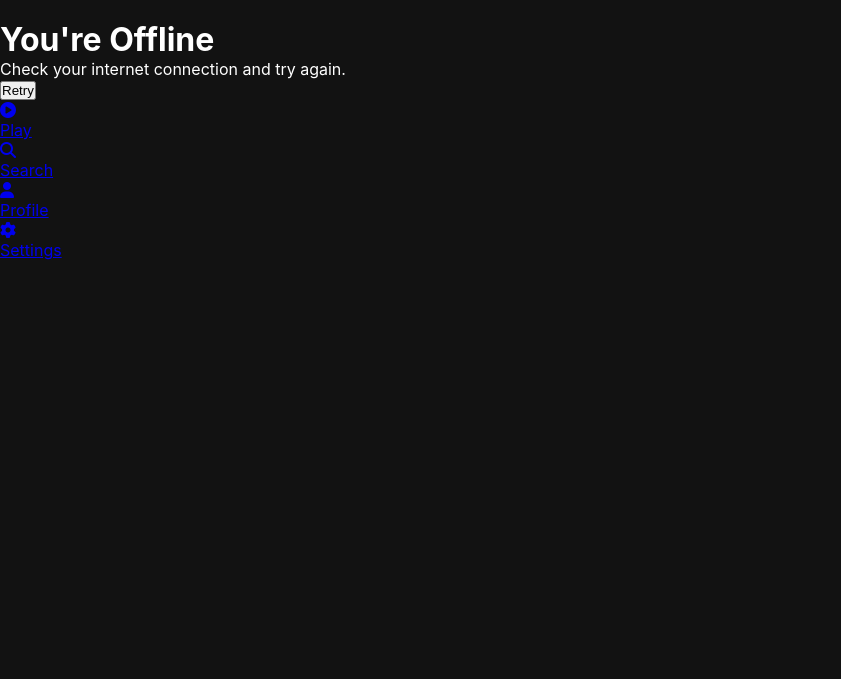
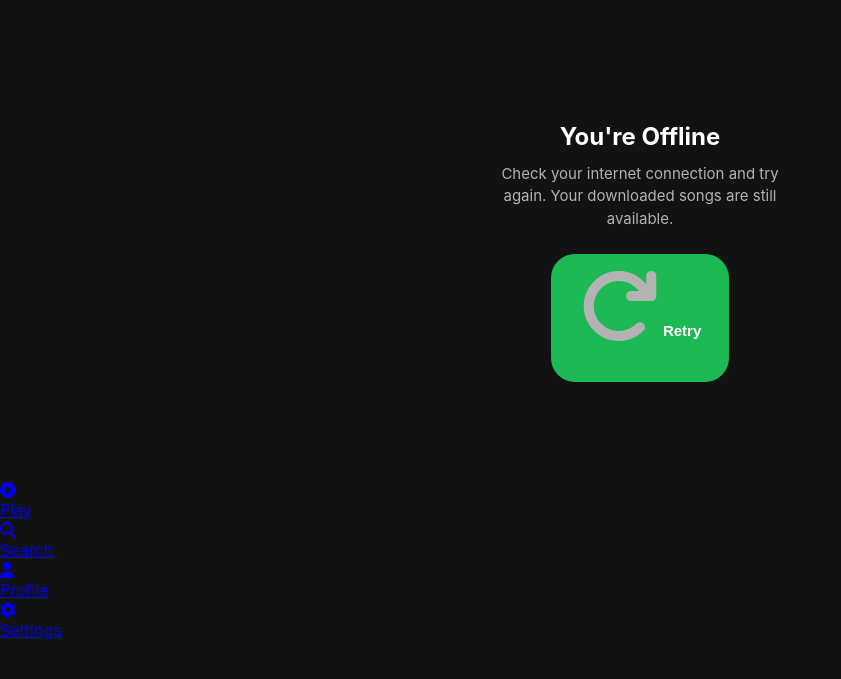
Before and after one commit to Mahabul29/EvaMusic, a Flask app: page /offline in a window 1280 px wide. Shown: the top 679 px of the page, without its empty margins (0-841 px from the left). Run offline with Flask 3, Linux system fonts and the light colour scheme.

Commit message:
Update offline.html

```diff
--- a/templates/offline.html
+++ b/templates/offline.html
@@ -1,11 +1,54 @@
 {% extends "base.html" %}
 {% block title %}{{ title }}{% endblock %}
+
+{% block extra_css %}
+<style>
+.offline-page {
+    display: flex;
+    flex-direction: column;
+    align-items: center;
+    justify-content: center;
+    min-height: 60vh;
+    text-align: center;
+    padding: 40px 20px;
+}
+.offline-page i {
+    font-size: 80px;
+    color: var(--text-secondary);
+    margin-bottom: 24px;
+}
+.offline-page h1 {
+    font-size: 24px;
+    font-weight: 700;
+    margin-bottom: 12px;
+}
+.offline-page p {
+    color: var(--text-secondary);
+    font-size: 15px;
+    margin-bottom: 24px;
+    max-width: 300px;
+    line-height: 1.5;
+}
+.offline-page .btn {
+    padding: 12px 28px;
+    background: var(--accent-color);
+    color: white;
+    border-radius: 24px;
+    text-decoration: none;
+    font-weight: 600;
+    font-size: 15px;
+    border: none;
+    cursor: pointer;
+}
+.offline-page .btn:active { transform: scale(0.95); }
+</style>
+{% endblock %}
 
 {% block content %}
 <div class="offline-page">
     <i class="fas fa-wifi-slash"></i>
     <h1>You're Offline</h1>
-    <p>Check your internet connection and try again.</p>
-    <button onclick="location.reload()" class="btn-primary">Retry</button>
+    <p>Check your internet connection and try again. Your downloaded songs are still available.</p>
+    <button class="btn" onclick="location.reload()"><i class="fas fa-redo"></i> Retry</button>
 </div>
 {% endblock %}
```
